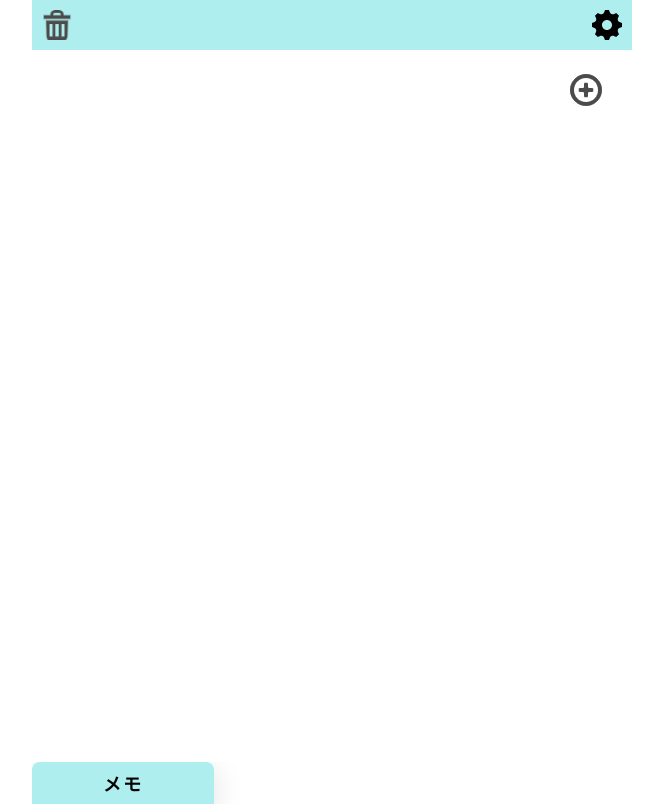
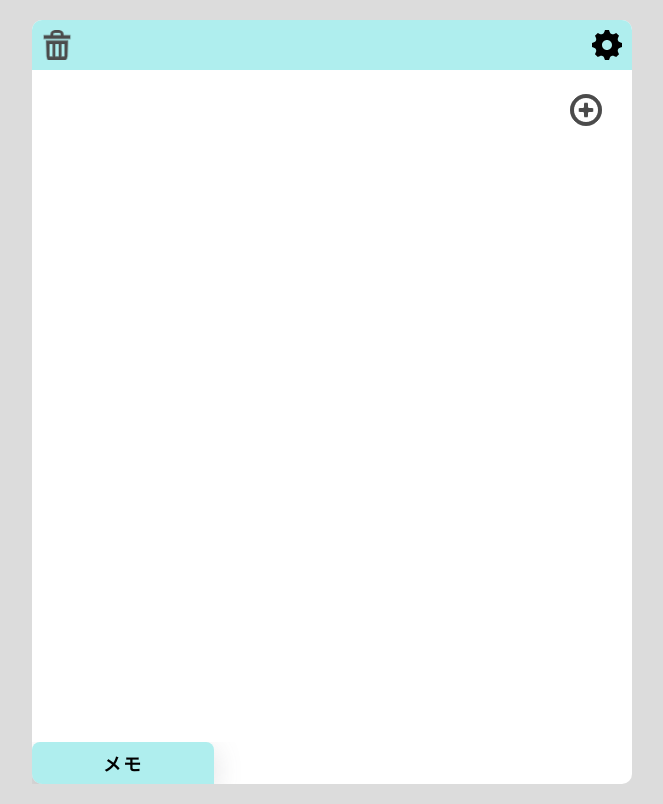
Before and after one commit to fuminaInoue/shopping-memo, a React (Create React App) app: page / in a window 1280 px wide. Shown: the whole page, without its empty margins (308-971 px from the left). Built offline with nearby package versions, Linux system fonts and the light colour scheme.

Commit message:
PC用レイアウト調整

```diff
--- a/public/index.html
+++ b/public/index.html
@@ -24,7 +24,7 @@
       work correctly both with client-side routing and a non-root public URL.
       Learn how to configure a non-root public URL by running `npm run build`.
     -->
-    <title>React App</title>
+    <title>お買い物メモ</title>
   </head>
   <body>
     <noscript>You need to enable JavaScript to run this app.</noscript>
--- a/src/components/molecules/Header.tsx
+++ b/src/components/molecules/Header.tsx
@@ -33,4 +33,7 @@ const headerStyle = css({
     width: 30,
     height: 30,
   },
+  '@media(min-width: 601px)': {
+    borderRadius: '10px 10px 0 0',
+  },
 })
--- a/src/components/molecules/Tab.tsx
+++ b/src/components/molecules/Tab.tsx
@@ -23,21 +23,21 @@ export const Tab: React.FC<Props> = ({ tabNumber, onCLickTab }) => {
   }, [themeColor])
 
   return (
-    <div css={tabWrapperStyle}>
+    <ul css={tabWrapperStyle}>
       {tabs &&
         tabs.map((v: string, index: number) => {
           return (
-            <div
+            <li
               key={v}
               style={{ background: tabNumber === index ? themeColor : '#ccc' }}
               css={tabNumber === index ? activeTabStyle : tabStyle}
               onClick={() => onCLickTab(index)}
             >
               {v}
-            </div>
+            </li>
           )
         })}
-    </div>
+    </ul>
   )
 }
 
@@ -45,6 +45,7 @@ const tabWrapperStyle = css({
   display: 'flex',
   alignItems: 'flex-end',
   marginTop: 8,
+  padding: 0,
   overflow: 'scroll',
   width: '100%',
 })
@@ -60,6 +61,12 @@ const tabStyle = css({
   background: '#F2FCF9',
   borderRadius: '8px 8px 0 0',
   whiteSpace: 'nowrap',
+  listStyle: 'none',
+  '@media(min-width: 601px)': {
+    ':first-child': {
+      borderRadius: '8px 8px 0 10px',
+    },
+  },
 })
 
 const activeTabStyle = css(tabStyle, {
--- a/src/components/pages/Memo.tsx
+++ b/src/components/pages/Memo.tsx
@@ -72,7 +72,7 @@ export const Memo: React.FC<Props> = () => {
   }
 
   return (
-    <>
+    <div css={mainContainerStyle}>
       <div css={memoContainerStyle}>
         <Header onClickAllDelete={onClickAllDelete} />
         <div css={listWrapperStyle}>
@@ -96,9 +96,16 @@ export const Memo: React.FC<Props> = () => {
         </div>
       </div>
       <Tab tabNumber={tabNumber} onCLickTab={onCLickTab} />
-    </>
+    </div>
   )
 }
+
+const mainContainerStyle = css({
+  background: '#fff',
+  '@media(min-width: 601px)': {
+    borderRadius: '10px',
+  },
+})
 
 const listWrapperStyle = css({
   height: 'calc(100vh - 115px)',
@@ -107,6 +114,9 @@ const listWrapperStyle = css({
 
 const memoContainerStyle = css({
   height: 'calc(100vh - 46px)',
+  '@media(min-width: 601px)': {
+    height: 'calc(100vh - 86px)',
+  },
 })
 
 const plusStyle = css({
--- a/src/components/pages/Setting.tsx
+++ b/src/components/pages/Setting.tsx
@@ -47,6 +47,11 @@ export const Setting: React.FC<Props> = () => {
 
 const settingStyle = css({
   height: '100vh',
+  background: '#fff',
+  '@media(min-width: 601px)': {
+    height: 'calc(100vh - 40px)',
+    borderRadius: '10px',
+  },
 })
 
 const headerStyle = css({
@@ -59,4 +64,7 @@ const headerStyle = css({
     width: 30,
     height: 30,
   },
+  '@media(min-width: 601px)': {
+    borderRadius: '10px 10px 0 0',
+  },
 })
--- a/src/index.css
+++ b/src/index.css
@@ -8,6 +8,14 @@ body {
   overflow: hidden;
   max-width: 600px;
   margin: 0 auto;
+  background-color: #dcdcdc;
+  border-radius: 10px;
+}
+
+@media screen and (min-width:601px){
+  body {
+    margin: 20px auto;
+  }
 }
 
 code {
```
